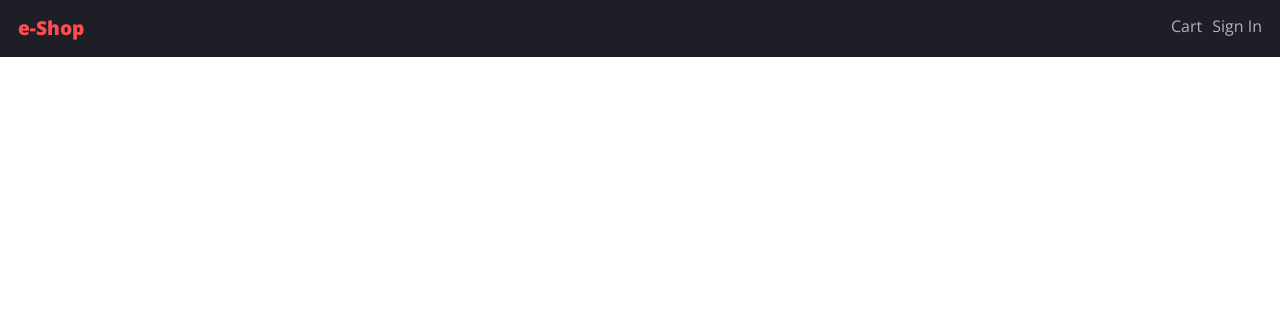
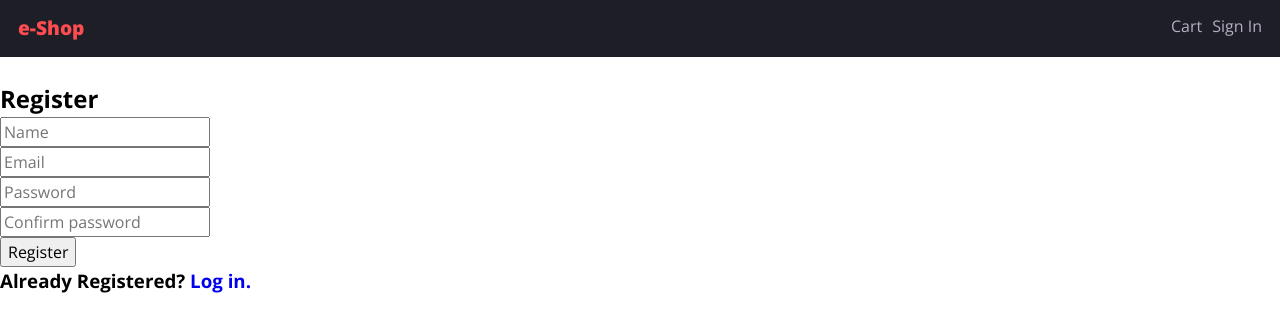
Before and after one commit to VentsiGeorgiev/e-shop, a React (Create React App) app in the folder client/: page /sign-up in a window 1280 px wide. Before the commit this address had no page. Shown: the top 332 px of the page. Built offline with nearby package versions, Linux system fonts and the light colour scheme.

Commit message:
Add Register UI

```diff
--- a/client/src/App.js
+++ b/client/src/App.js
@@ -3,6 +3,8 @@ import Header from './components/Header/Header';
 import Home from './pages/Home/Home';
 import Product from './pages/Product/Product';
 import Cart from './pages/Cart/Cart';
+import Login from './pages/Login/Login';
+import Register from './pages/Register/Register';
 
 function App() {
   return (
@@ -13,6 +15,8 @@ function App() {
           <Route path='/' element={<Home />} />
           <Route path='/products/:id' element={<Product />} />
           <Route path='/cart/:id' element={<Cart />} />
+          <Route path='/sign-in' element={<Login />} />
+          <Route path='/sign-up' element={<Register />} />
         </Routes>
 
       </main>
--- /dev/null
+++ b/client/src/pages/Login/Login.js
@@ -0,0 +1,9 @@
+import React from 'react';
+
+function Login() {
+    return (
+        <div>Login</div>
+    );
+}
+
+export default Login;
--- /dev/null
+++ b/client/src/pages/Register/Register.js
@@ -0,0 +1,93 @@
+import { useState } from 'react';
+import { Link } from 'react-router-dom';
+
+function Register() {
+    const [formData, setFormData] = useState({
+        name: '',
+        email: '',
+        password: '',
+        repass: ''
+    });
+
+    const { name, email, password, repass } = formData;
+
+    const onChangeHandler = (e) => {
+        setFormData((prevState) => ({
+            ...prevState,
+            [e.target.name]: e.target.value
+        }));
+    };
+
+    const onSubmitHandler = (e) => {
+        e.preventDefault();
+
+        // [TODO] Add validation
+
+    };
+
+    return (
+        <>
+            <section>
+                <h2>Register</h2>
+
+                <form>
+
+                </form>
+            </section>
+            <section>
+                <form onSubmit={onSubmitHandler}>
+                    <div>
+                        <input
+                            type="text"
+                            name="name"
+                            id="name"
+                            value={name}
+                            onChange={onChangeHandler}
+                            placeholder="Name"
+                        />
+                    </div>
+                    <div>
+                        <input
+                            type="email"
+                            name="email"
+                            id="email"
+                            value={email}
+                            onChange={onChangeHandler}
+                            placeholder="Email"
+                        />
+                    </div>
+                    <div>
+                        <input
+                            type="password"
+                            name="password"
+                            id="password"
+                            value={password}
+                            onChange={onChangeHandler}
+                            placeholder="Password"
+                        />
+                    </div>
+                    <div>
+                        <input
+                            type="password"
+                            name="repass"
+                            id="repass"
+                            value={repass}
+                            onChange={onChangeHandler}
+                            placeholder="Confirm password"
+                        />
+                    </div>
+                    <div>
+                        <button>Register</button>
+                    </div>
+                </form>
+            </section>
+
+            <section>
+                <h3>Already Registered? <Link to='/sign-in'>Log in.</Link> </h3>
+            </section>
+        </>
+
+    );
+}
+
+export default Register;
```
